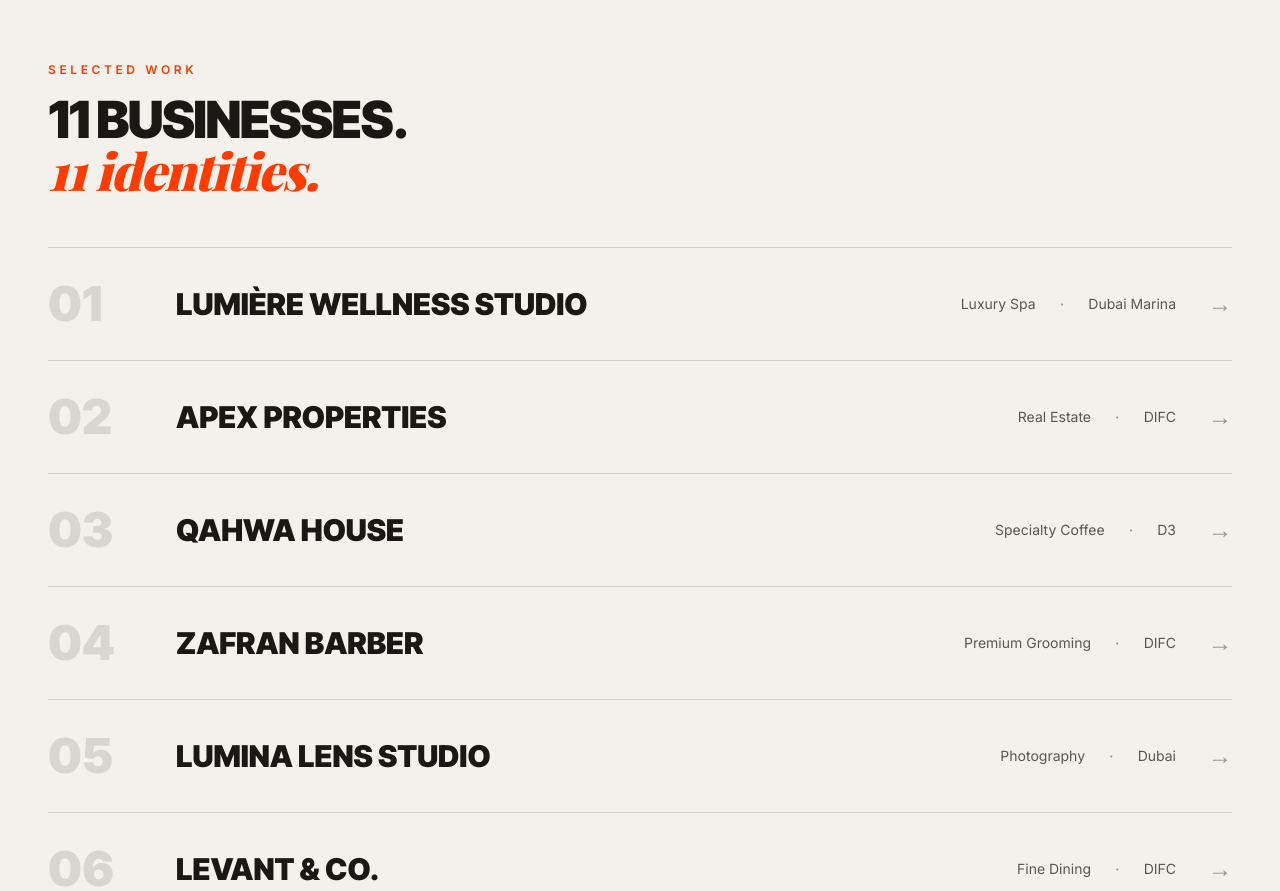
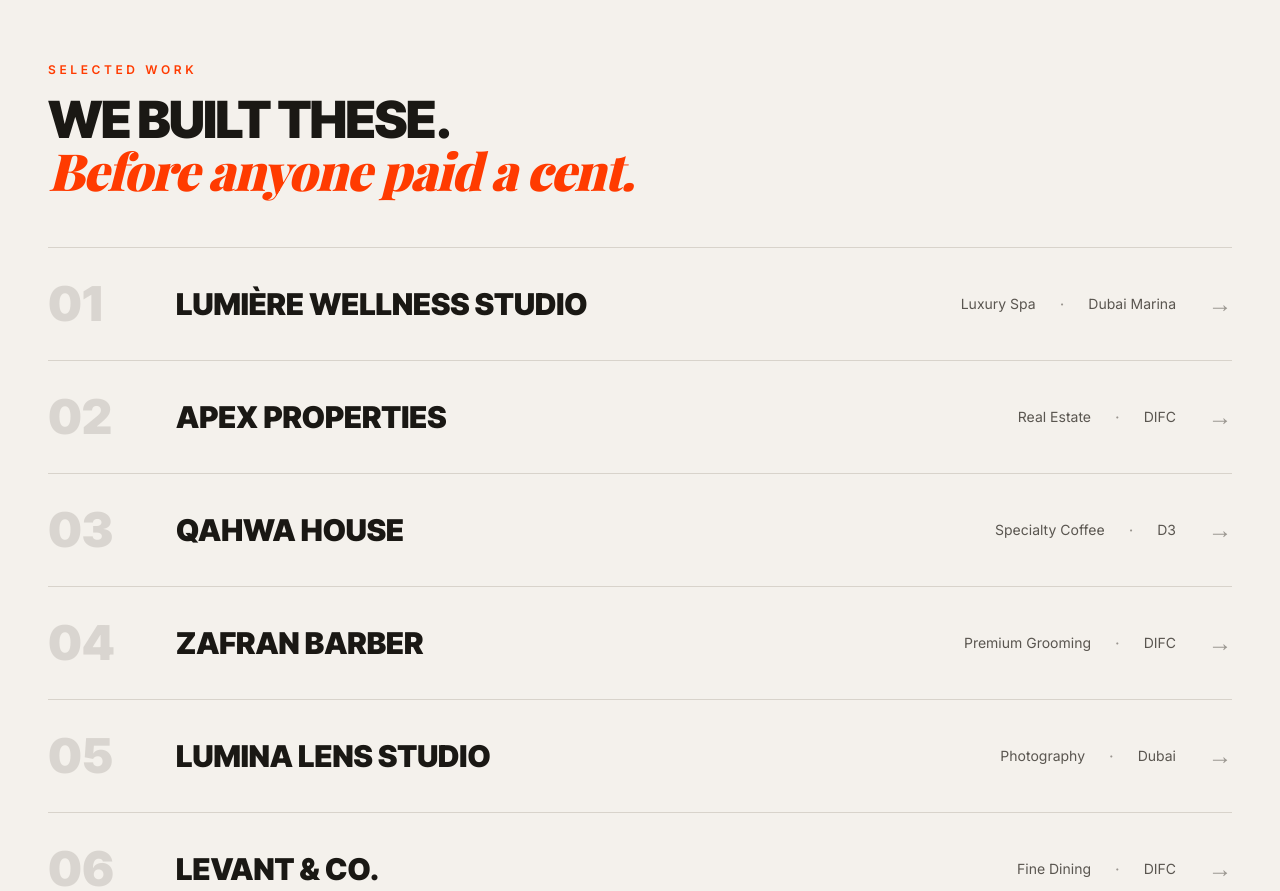
Before and after one commit to webvanguardai/webvanguard-website, a Next.js app in the folder webvanguard/: page / in a window 1280 px wide. Shown: the part 2700-3591 px from the top of the page. Built offline with nearby package versions, Linux system fonts and the light colour scheme.

Commit message:
copy: work section tagline update

```diff
--- a/webvanguard/components/Work.tsx
+++ b/webvanguard/components/Work.tsx
@@ -194,8 +194,8 @@ export default function Work() {
         >
           <p className="section-label mb-4">Selected work</p>
           <h2 className="font-display font-black text-heading text-text-primary uppercase">
-            {projects.length} businesses.<br />
-            <span className="font-serif italic text-accent normal-case">{projects.length} identities.</span>
+            We built these.<br />
+            <span className="font-serif italic text-accent normal-case">Before anyone paid a cent.</span>
           </h2>
         </motion.div>
 
```
